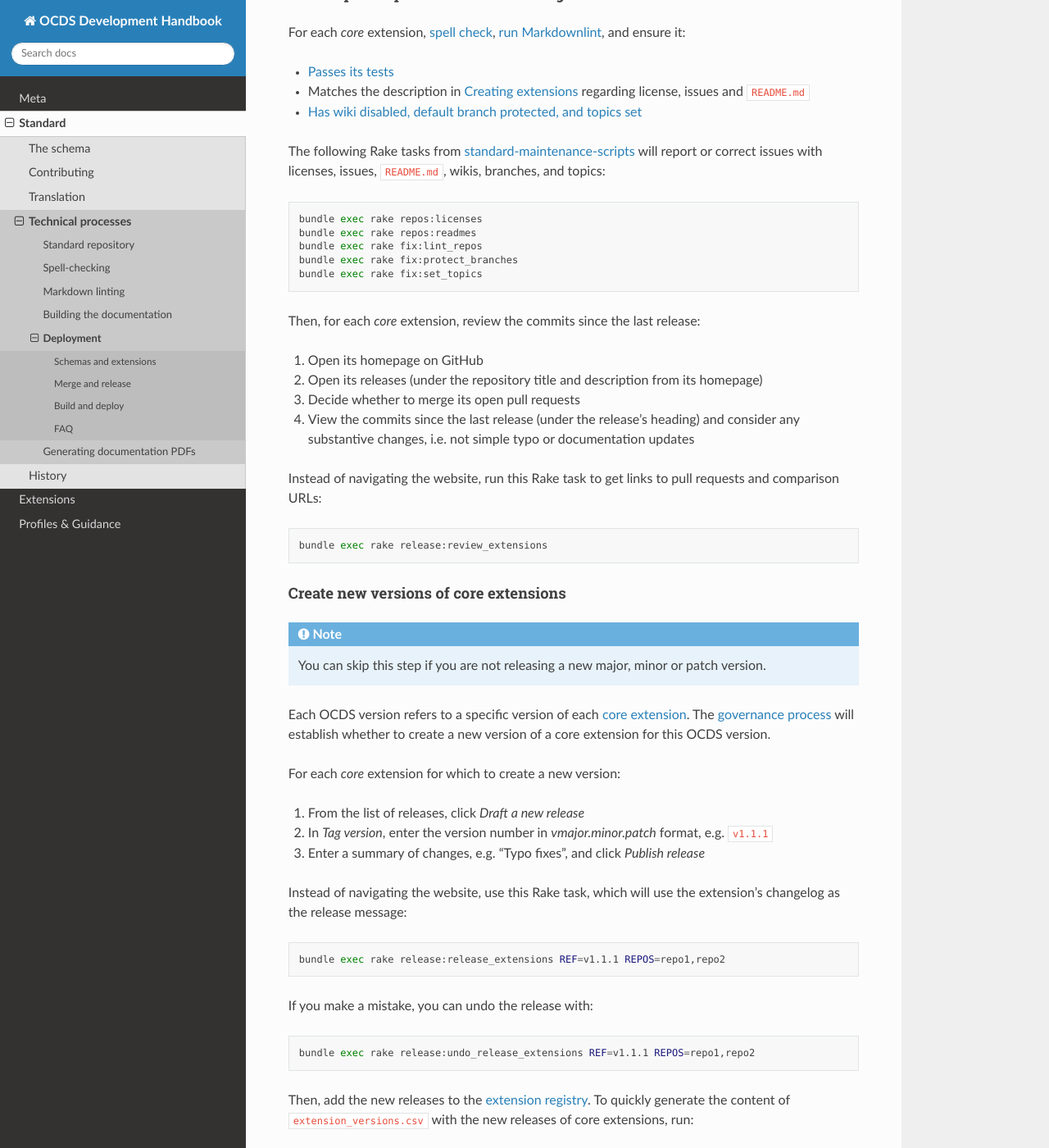
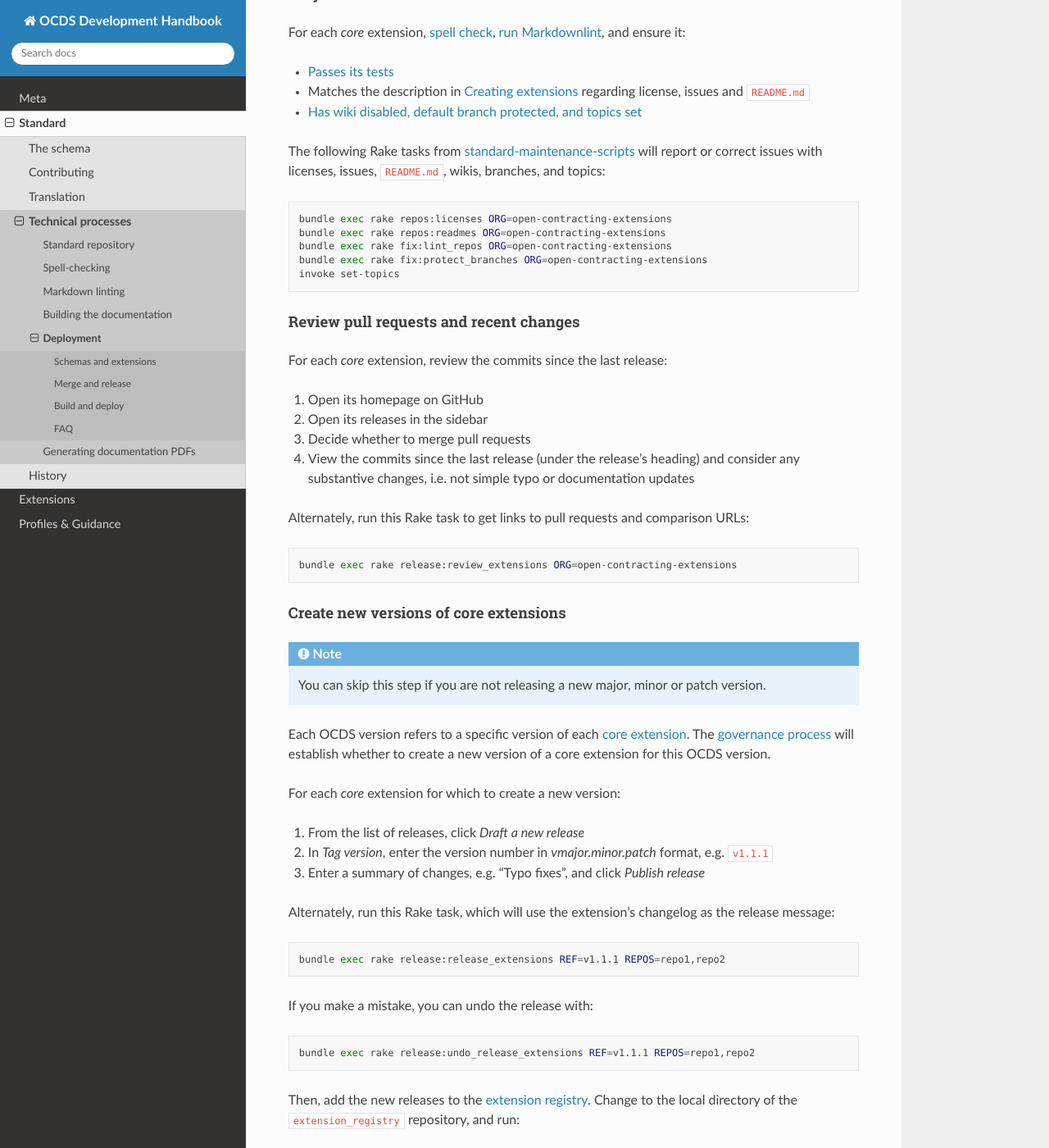
Before and after one commit to open-contracting/standard-development-handbook, a Sphinx documentation site: the page built from docs/standard/technical/deployment.md, in a window 1280 px wide and 1400 px high, scrolled down 550 px. Shown: the whole window at 82% size. Built offline with Sphinx 7.4.7 and the Read the Docs theme 2.0.0, drawn with Linux system fonts in a browser that asks for light colours; some of the changed text lies outside the part shown.

Commit message:
Update deployment instructions

````diff
--- a/docs/standard/technical/deployment.md
+++ b/docs/standard/technical/deployment.md
@@ -14,7 +14,7 @@ To add a community translation, [follow these instructions](../translation/techn
 
 ### 1. Review extensions
 
-#### Review pull requests and recent changes
+#### Tidy extensions
 
 For each *core* extension, [spell check](spellcheck), [run Markdownlint](lint), and ensure it:
 
@@ -25,24 +25,26 @@ For each *core* extension, [spell check](spellcheck), [run Markdownlint](lint),
 The following Rake tasks from [standard-maintenance-scripts](https://github.com/open-contracting/standard-maintenance-scripts) will report or correct issues with licenses, issues, `README.md`, wikis, branches, and topics:
 
 ```shell
-bundle exec rake repos:licenses
-bundle exec rake repos:readmes
-bundle exec rake fix:lint_repos
-bundle exec rake fix:protect_branches
-bundle exec rake fix:set_topics
+bundle exec rake repos:licenses ORG=open-contracting-extensions
+bundle exec rake repos:readmes ORG=open-contracting-extensions
+bundle exec rake fix:lint_repos ORG=open-contracting-extensions
+bundle exec rake fix:protect_branches ORG=open-contracting-extensions
+invoke set-topics
 ```
 
-Then, for each *core* extension, review the commits since the last release:
+#### Review pull requests and recent changes
+
+For each *core* extension, review the commits since the last release:
 
 1. Open its homepage on GitHub
-1. Open its releases (under the repository title and description from its homepage)
-1. Decide whether to merge its open pull requests
+1. Open its releases in the sidebar
+1. Decide whether to merge pull requests
 1. View the commits since the last release (under the release's heading) and consider any substantive changes, i.e. not simple typo or documentation updates
 
-Instead of navigating the website, run this Rake task to get links to pull requests and comparison URLs:
+Alternately, run this Rake task to get links to pull requests and comparison URLs:
 
 ```shell
-bundle exec rake release:review_extensions
+bundle exec rake release:review_extensions ORG=open-contracting-extensions
 ```
 
 #### Create new versions of core extensions
@@ -60,7 +62,7 @@ For each *core* extension for which to create a new version:
 1. In *Tag version*, enter the version number in *vmajor.minor.patch* format, e.g. `v1.1.1`
 1. Enter a summary of changes, e.g. "Typo fixes", and click *Publish release*
 
-Instead of navigating the website, use this Rake task, which will use the extension's changelog as the release message:
+Alternately, run this Rake task, which will use the extension's changelog as the release message:
 
 ```shell
 bundle exec rake release:release_extensions REF=v1.1.1 REPOS=repo1,repo2
@@ -72,10 +74,10 @@ If you make a mistake, you can undo the release with:
 bundle exec rake release:undo_release_extensions REF=v1.1.1 REPOS=repo1,repo2
 ```
 
-Then, add the new releases to the [extension registry](https://github.com/open-contracting/extension_registry). To quickly generate the content of `extension_versions.csv` with the new releases of core extensions, run:
+Then, add the new releases to the [extension registry](https://github.com/open-contracting/extension_registry). Change to the local directory of the ``extension_registry`` repository, and run:
 
 ```shell
-bundle exec rake registry:extension_versions
+./manage.py refresh
 ```
 
 ### 2. Perform periodic updates, if appropriate
@@ -111,17 +113,15 @@ find . \( -name '*.json' -or -name '*.md' -or -name '*.po' \) -exec sed -i "" 's
 Update `versioned-release-validation-schema.json` and `dereferenced-release-schema.json` to match `release-schema.json`:
 
 ```shell
-python utils/make_versioned_release_schema.py
-python utils/make_dereferenced_release_schema.py
+python util/make_versioned_release_schema.py
+python util/make_dereferenced_release_schema.py
 ```
 
 Update `meta-schema.json` to match `meta-schema-patch.json`:
 
 ```shell
-python utils/make_metaschema.py
+python util/make_metaschema.py
 ```
-
-Update the standard's [changelog](https://standard.open-contracting.org/latest/en/schema/changelog/#changelog) with a summary of the changes to core extensions.
 
 ### 4. Set up a development instance of CoVE (OCDS Data Review Tool)
 
@@ -137,12 +137,12 @@ Set up a development instance of CoVE using the new schema, and run tests agains
 ### 1. Push and pull updated translations
 
 1. [Push strings to translate to Transifex](../translation/technical.html#push-strings-to-translate-to-transifex).
-1. Check all strings are [translated](../translation/using_transifex.html#translator) and [reviewed](../translation/using_transifex.html#reviewer) in supported translations, e.g. [French](https://www.transifex.com/open-contracting-partnership-1/open-contracting-standard-1-1/translate/#fr/$/) and [Spanish](https://www.transifex.com/open-contracting-partnership-1/open-contracting-standard-1-1/translate/#es/$/) for OCDS 1.1.
+1. Check all strings are [translated](../translation/using_transifex.html#translator) and [reviewed](../translation/using_transifex.html#reviewer) in supported translations.
 1. For any resources with untranslated or unreviewed strings, follow the [translation process](../translation/workflow).
 1. Check the [warnings](../translation/using_transifex.html#view-translations-with-warnings) on Transifex, and correct translated text if necessary.
 1. [Pull supported translations from Transifex](../translation/technical.html#pull-translations-from-transifex).
 1. Check the [issues](../translation/using_transifex.html#view-translations-with-issues) on Transifex, and correct source and `.po` files if necessary.
-1. If `.po` files were corrected, you may need to [forcefully push supported translations to Transifex](../translation/technical.html#push-translations-to-transifex).
+1. If `.po` files were corrected, you may need to [forcefully push supported translations](../translation/technical.html#push-translations-to-transifex).
 1. Create a pull request for the updated translation files.
 1. [Test the translations on the build of the pull request](../translation/technical.html#test-translations).
 
````
Also changed, not shown: other parts of docs/standard/technical/deployment.md (+1 -1 lines).
